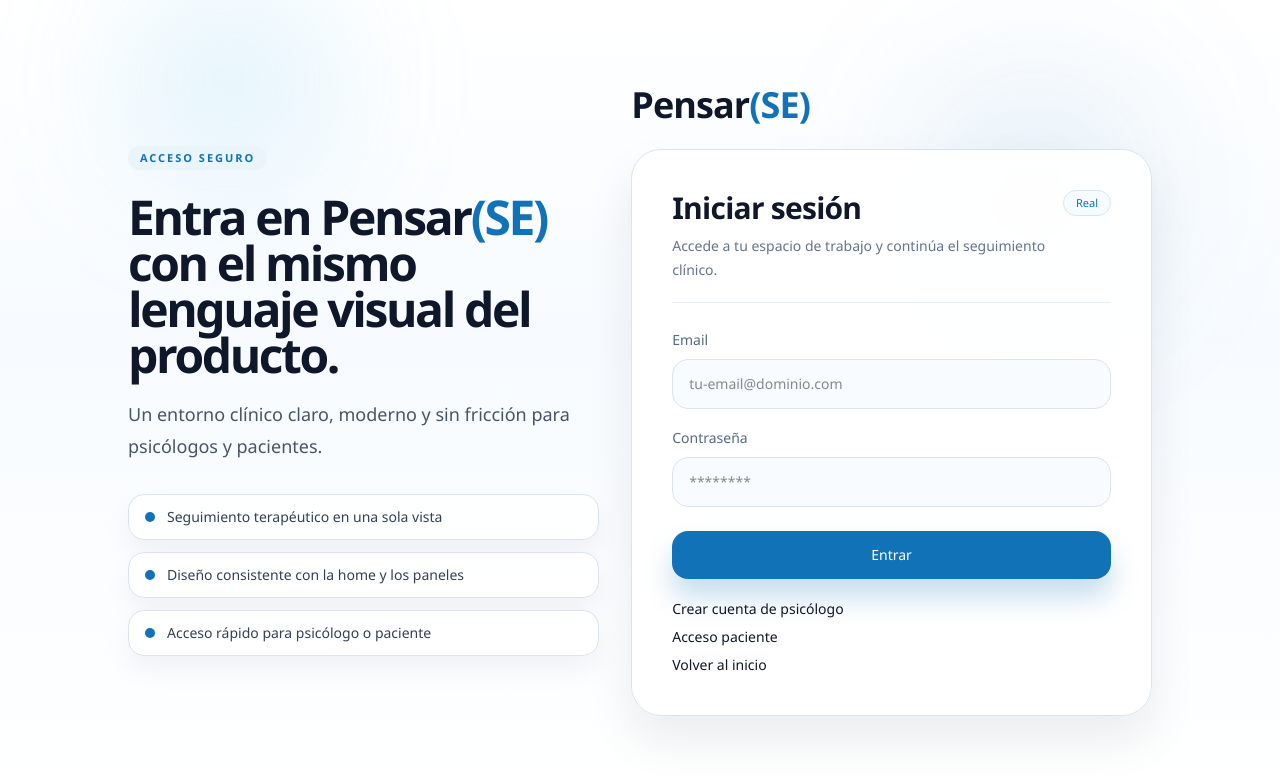
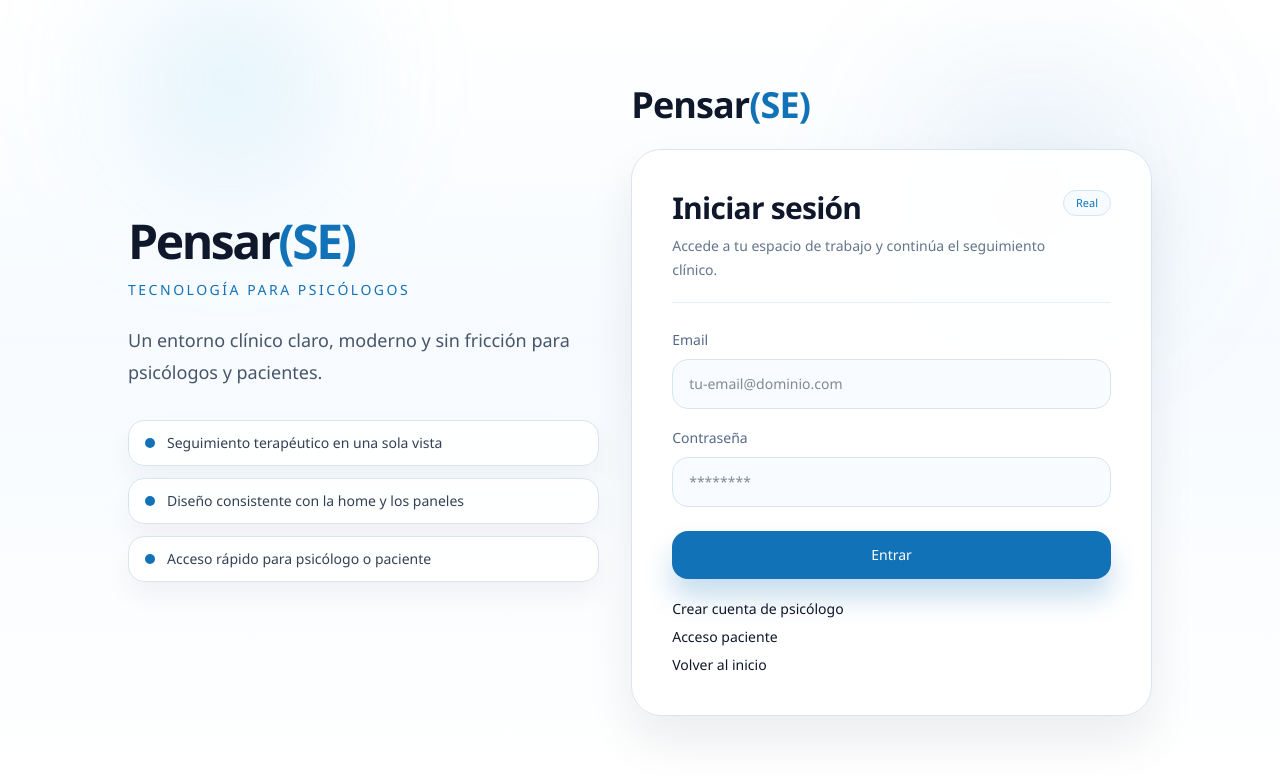
Before and after one commit to manucaceres8-collab/pensarse, a Next.js app: page /login in a window 1280 px wide. Shown: the top 776 px of the page. Built offline with nearby package versions, Linux system fonts and the light colour scheme; no server answers.

Commit message:
update login ui

```diff
--- a/app/login/page.tsx
+++ b/app/login/page.tsx
@@ -68,13 +68,13 @@ export default function LoginPage() {
         <div className="grid w-full max-w-5xl gap-8 lg:grid-cols-[0.95fr_1.05fr] lg:items-center">
           <section className="hidden lg:block">
             <div className="max-w-lg">
-              <p className="inline-flex rounded-full bg-[#e9f4fb] px-3 py-1 text-[11px] font-semibold uppercase tracking-[0.18em] text-[#1272b7]">
-                Acceso seguro
+              <h1 className="text-5xl font-semibold leading-[0.96] tracking-[-0.05em] text-[#0f172a]">
+                Pensar<span className="text-[#1272b7]">(SE)</span>
+              </h1>
+              <p className="mt-4 text-sm font-medium uppercase tracking-[0.18em] text-[#1272b7]">
+                Tecnología para psicólogos
               </p>
-              <h1 className="mt-6 text-5xl font-semibold leading-[0.96] tracking-[-0.05em] text-[#0f172a]">
-                Entra en Pensar<span className="text-[#1272b7]">(SE)</span> con el mismo lenguaje visual del producto.
-              </h1>
-              <p className="mt-5 text-lg leading-8 text-[#475569]">
+              <p className="mt-6 text-lg leading-8 text-[#475569]">
                 Un entorno clínico claro, moderno y sin fricción para psicólogos y pacientes.
               </p>
 
```
